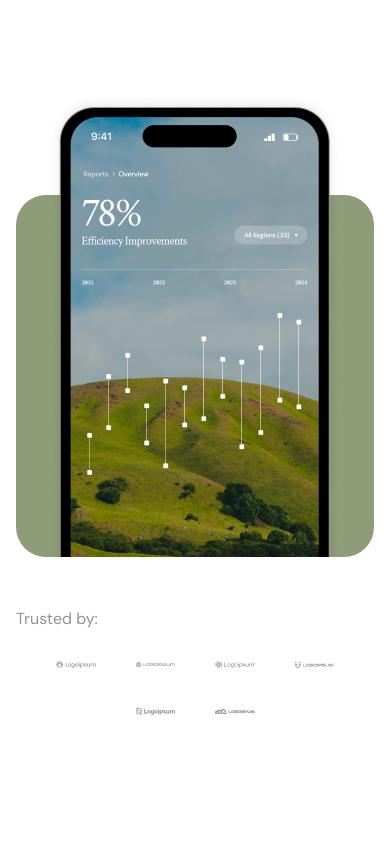
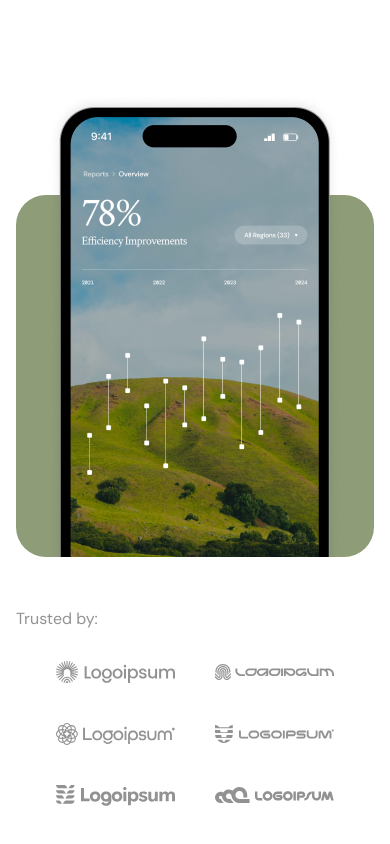
Before and after one commit to aziznqd/modern-area, a React (Vite) app: page / in a window 390 px wide. Shown: the part 354-1198 px from the top of the page. Before the commit the page ends 1119 px from the top, so only its background shows below. Built offline with nearby package versions, Linux system fonts and the light colour scheme.

Commit message:
changed order bug in trustedes

```diff
--- a/src/sections/Trusted/Trusted.css
+++ b/src/sections/Trusted/Trusted.css
@@ -24,18 +24,6 @@
     justify-content: center;
 }
 
-@media (max-width: 800px) {
-
-    .trusted-section{
-        margin-left: 16px;
-        margin-right: 16px;
-    }
-    .partners-box {
-        grid-template-columns: repeat(2, 1fr);
-    }
-
-}
-
 @media (max-width: 1279px) {
     .partners-box {
         grid-template-columns: repeat(4, 1fr);
@@ -49,3 +37,19 @@
         grid-column: 3;
     }
 }
+
+@media (max-width: 800px) {
+    .trusted-section {
+        margin-left: 16px;
+        margin-right: 16px;
+    }
+
+    .partners-box {
+        grid-template-columns: repeat(2, 1fr);
+    }
+
+    .partners-box img:nth-child(5),
+    .partners-box img:nth-child(6) {
+        grid-column: auto;
+    }
+}
```
